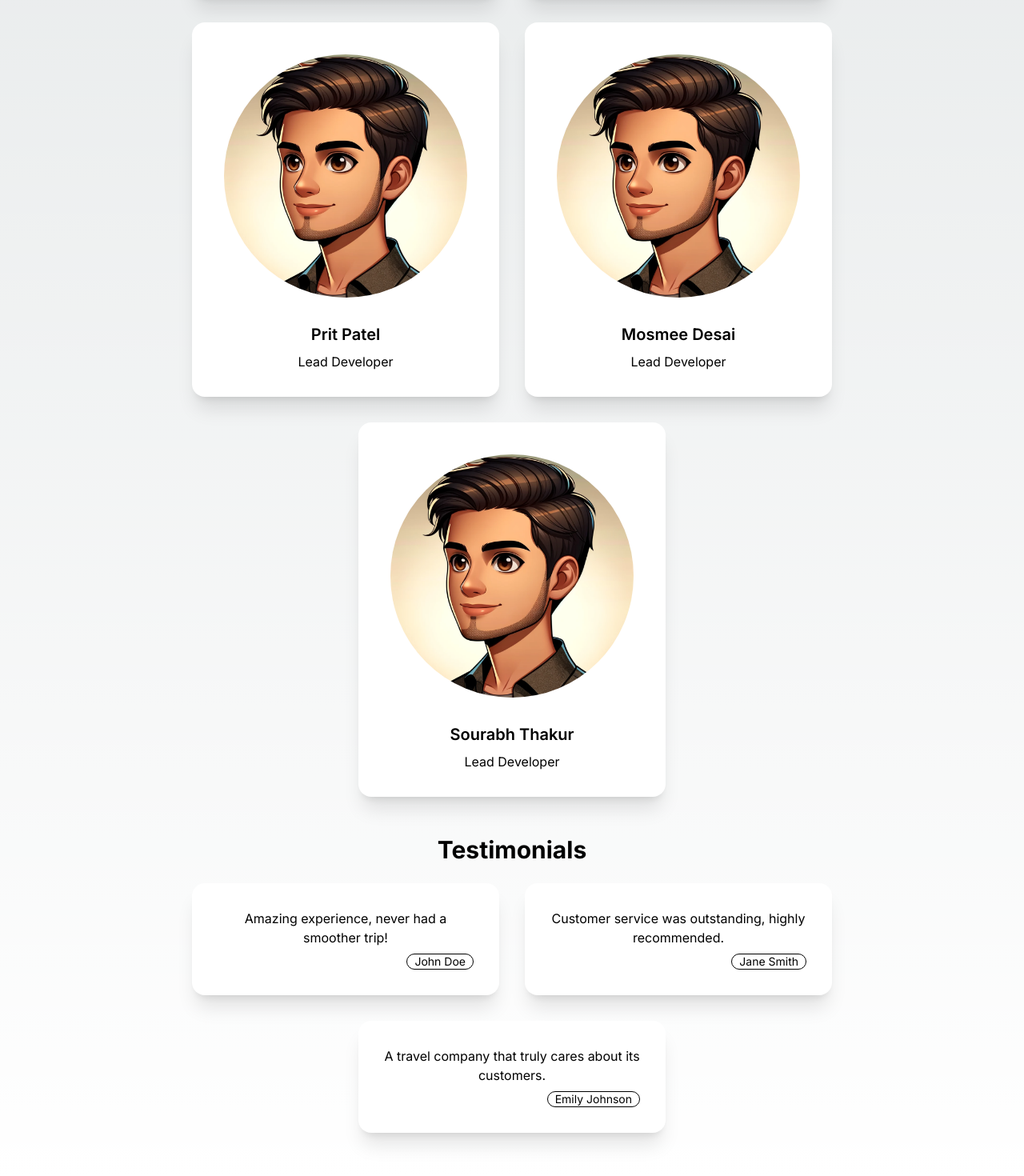
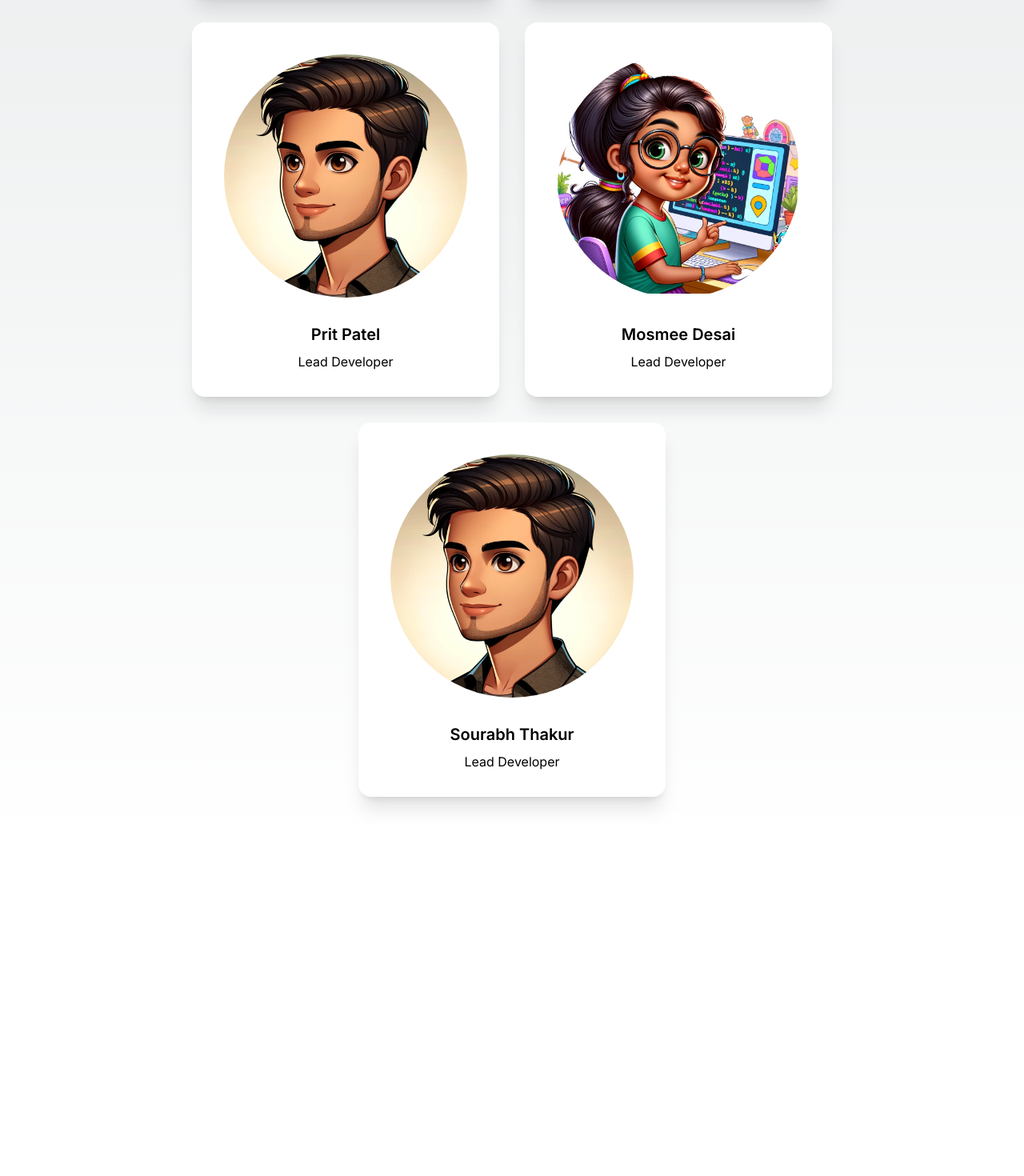
Before and after one commit to karmdesai13/bookyatra, a Next.js app: page /About in a window 1280 px wide. Shown: the part 1520-2990 px from the top of the page at 80% size. After the commit the page ends 2572 px from the top, so only its background shows below. Built offline with nearby package versions, Linux system fonts and the light colour scheme.

Commit message:
Code Refactoring

```diff
--- a/app/About/page.js
+++ b/app/About/page.js
@@ -3,20 +3,16 @@
 
 
 export default function About() {
-    // Sample data for team members and testimonials
+
     const teamMembers = [
-        { name: 'Karm Desai', role: 'Lead Developer', imageUrl: 'path/to/image' },
-        { name: 'Zainul Malik', role: 'Lead Developer', imageUrl: 'path/to/image' },
-        { name: 'Prit Patel', role: 'Lead Developer', imageUrl: 'path/to/image' },
-        { name: 'Mosmee Desai', role: 'Lead Developer', imageUrl: 'path/to/image' },
-        { name: 'Sourabh Thakur', role: 'Lead Developer', imageUrl: 'path/to/image' },
+        { name: 'Karm Desai', role: 'Lead Developer', imageUrl: "./images/Profile.png" },
+        { name: 'Zainul Malik', role: 'Lead Developer', imageUrl: "./images/Profile.png" },
+        { name: 'Prit Patel', role: 'Lead Developer', imageUrl: "./images/Profile.png" },
+        { name: 'Mosmee Desai', role: 'Lead Developer', imageUrl: "./images/Profile2.png" },
+        { name: 'Sourabh Thakur', role: 'Lead Developer', imageUrl: "./images/Profile.png" },
     ];
 
-    const testimonials = [
-        { author: 'John Doe', comment: 'Amazing experience, never had a smoother trip!' },
-        { author: 'Jane Smith', comment: 'Customer service was outstanding, highly recommended.' },
-        { author: 'Emily Johnson', comment: 'A travel company that truly cares about its customers.' }
-    ];
+
 
     return (
         <div className="about-us">
@@ -51,7 +47,7 @@ export default function About() {
                         {teamMembers.map((member, index) => (
                             <div key={index} className="card w-96 bg-base-100 shadow-xl m-4">
                                 <figure className="px-10 pt-10">
-                                    <img src="./images/Profile.png" alt={member.name} className="rounded-full" />
+                                    <img src={member.imageUrl} alt={member.name} className="rounded-full" />
                                 </figure>
                                 <div className="card-body items-center text-center">
                                     <h2 className="card-title">{member.name}</h2>
@@ -62,21 +58,7 @@ export default function About() {
                     </div>
                 </div>
 
-                <div className="text-center p-4">
-                    <h2 className="text-3xl font-bold mb-2">Testimonials</h2>
-                    <div className="flex flex-wrap justify-center">
-                        {testimonials.map((testimonial, index) => (
-                            <div key={index} className="card w-96 bg-base-100 shadow-xl m-4">
-                                <div className="card-body">
-                                    <p>{testimonial.comment}</p>
-                                    <div className="card-actions justify-end">
-                                        <div className="badge badge-outline">{testimonial.author}</div>
-                                    </div>
-                                </div>
-                            </div>
-                        ))}
-                    </div>
-                </div>
+
             </div>
         </div>
     );
```
Also changed, not shown: public/images/Profile2.png (added).
